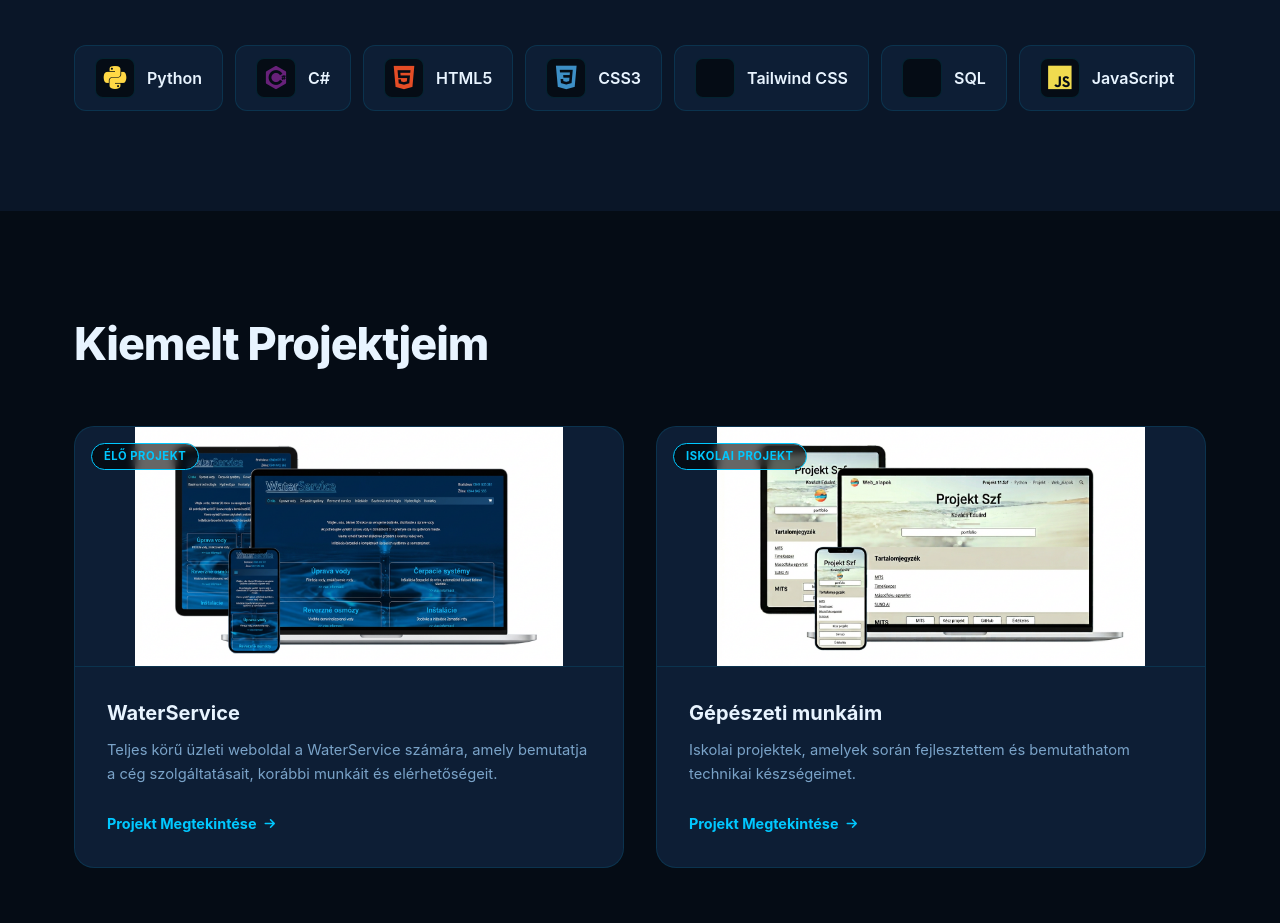
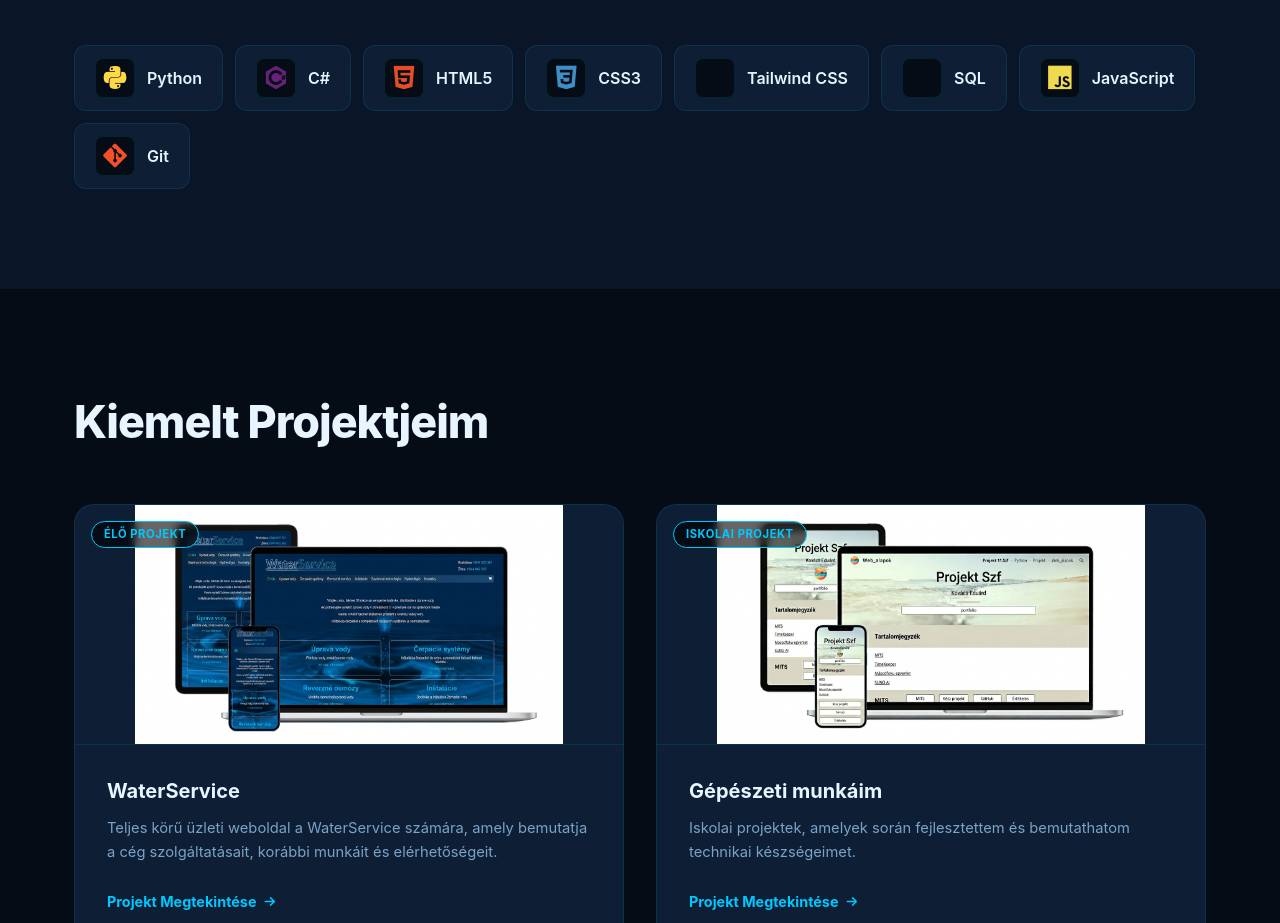
Before and after one commit to KovacsEduard/portfolio, a React (Vite) app: page / in a window 1280 px wide. Shown: the part 1605-2528 px from the top of the page. Built offline with nearby package versions, Linux system fonts and the light colour scheme.

Commit message:
adding git to skills

```diff
--- a/src/components/Skills.jsx
+++ b/src/components/Skills.jsx
@@ -12,6 +12,7 @@ export default function Skills() {
         { name: "Tailwind CSS", icon: "devicon-tailwindcss-original" },
         { name: "SQL", icon: "devicon-azuresqldatabase-plain" },
         { name: "JavaScript", icon: "devicon-javascript-plain" },
+        { name: "Git", icon: "devicon-git-plain" },
     ];
 
     return (
```
